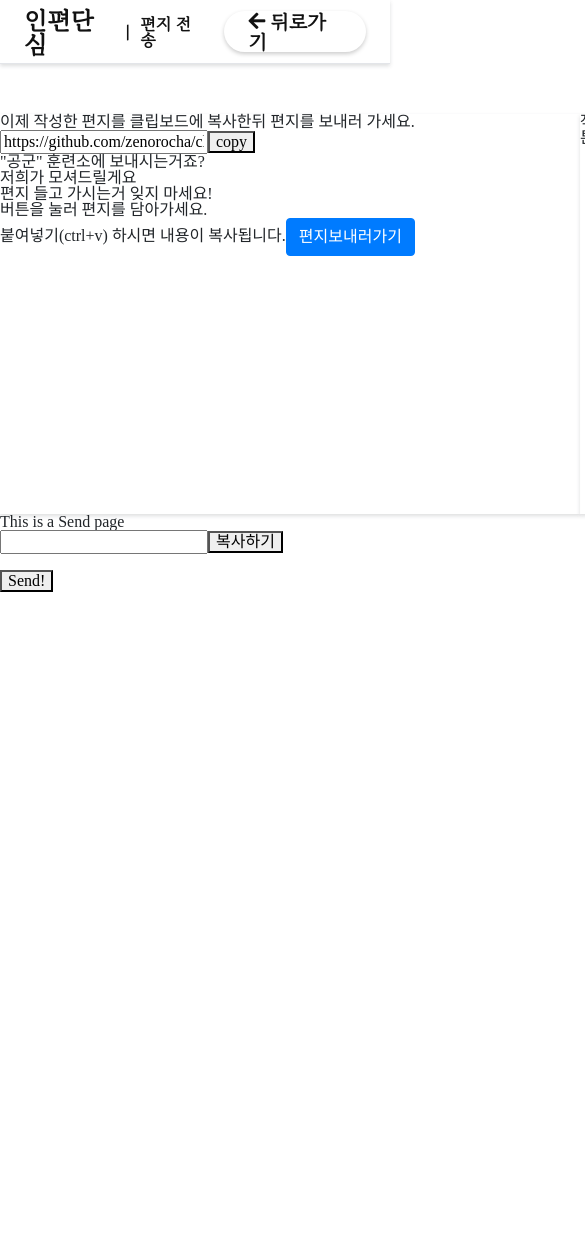
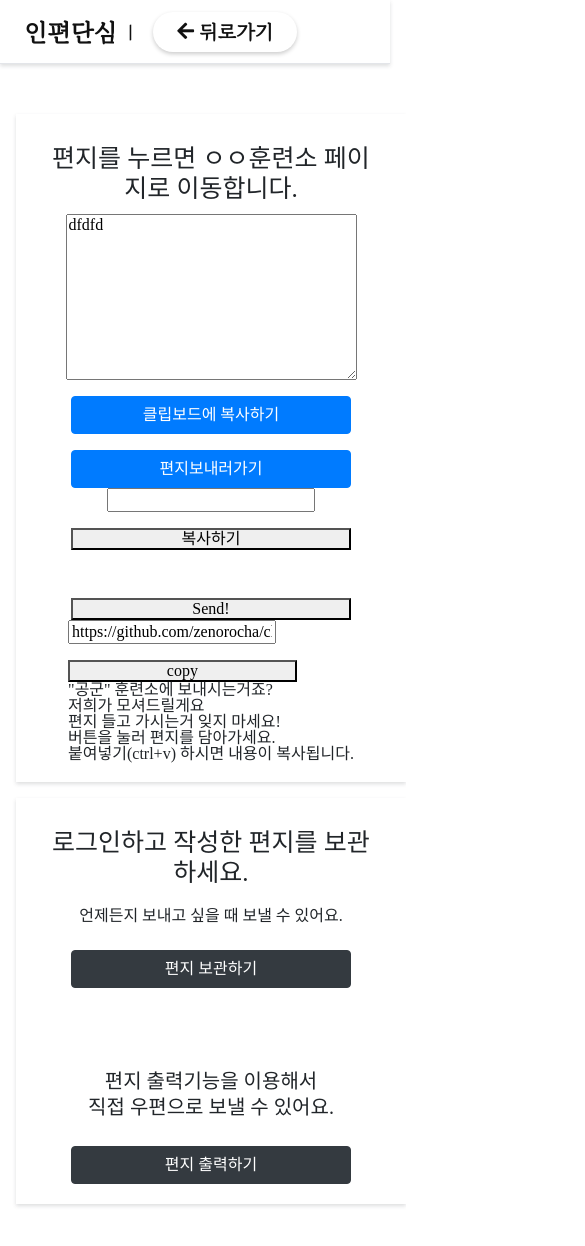
Before and after one commit to osamhack2020/WEB_InpenDansim_INPENDANSIM, a Vue app: page /write/send in a window 390 px wide. Shown: the top 1246 px of the page, 585 px wide, since content can reach past the window. Before the commit the page ends 844 px from the top, so only its background shows below. Built offline with nearby package versions, Linux system fonts and the light colour scheme; no server answers; what v-clipboard would draw is missing.

Commit message:
MOD: Run build

```diff
--- /dev/null
+++ b/public/404.html
@@ -0,0 +1,33 @@
+<!-- <script>
+    const path = window.location.pathname.slice(1);
+    localStorage.setItem('path', path);
+    window.location.href = '../';
+</script> -->
+<!DOCTYPE html>
+<html lang="en">
+
+<head>
+    <meta charset="utf-8">
+    <meta http-equiv="X-UA-Compatible" content="IE=edge">
+    <meta name="viewport" content="width=device-width,initial-scale=1.0">
+    <link rel="icon" href="<%= BASE_URL %>favicon.ico">
+    <!-- <title>인편단심 - INPEN, DANSIM</title> -->
+    <title><%= htmlWebpackPlugin.options.title %></title>
+    <link rel="stylesheet" href="https://fonts.googleapis.com/css?family=Roboto:100,300,400,500,700,900">
+    <link rel="stylesheet" href="https://cdn.jsdelivr.net/npm/@mdi/font@latest/css/materialdesignicons.min.css">
+    <link rel="stylesheet" href="https://stackpath.bootstrapcdn.com/bootstrap/4.5.2/css/bootstrap.min.css"
+        integrity="sha384-JcKb8q3iqJ61gNV9KGb8thSsNjpSL0n8PARn9HuZOnIxN0hoP+VmmDGMN5t9UJ0Z" crossorigin="anonymous">
+    <link rel="stylesheet" href="https://use.fontawesome.com/releases/v5.15.1/css/all.css"
+        integrity="sha384-vp86vTRFVJgpjF9jiIGPEEqYqlDwgyBgEF109VFjmqGmIY/Y4HV4d3Gp2irVfcrp" crossorigin="anonymous" />
+</head>
+
+<body>
+    <noscript>
+        <strong>We're sorry but <%= htmlWebpackPlugin.options.title %> doesn't work properly without JavaScript enabled.
+            Please enable it to continue.</strong>
+    </noscript>
+    <div id="app"></div>
+    <!-- built files will be auto injected -->
+</body>
+
+</html>
--- a/src/views/Home.vue
+++ b/src/views/Home.vue
@@ -332,6 +332,7 @@ export default {
   .page-footer {
     .flex-center {
       flex-wrap: wrap;
+      font-weight: 400;
     }
   }
 }
@@ -362,5 +363,10 @@ export default {
       cursor: pointer;
     }
   }
+  p {
+    color: #0f4c81;
+    font-weight: 300;
+    font-family: "nanum square";
+  }
 }
 </style>
--- a/src/views/RollingPaper.vue
+++ b/src/views/RollingPaper.vue
@@ -239,7 +239,7 @@ export default {
 
 .header-wrapper {
   margin: 16px;
-  padding-left: 60px;
+  padding-left: 30px;
   background-color: #ffffff;
   z-index: 10;
 }
@@ -276,7 +276,13 @@ export default {
   margin: 10px;
   display: block;
 }
-
+button {
+  font: {
+    family: "nanum square";
+    size: 13pt;
+    weight: lighter;
+  }
+}
 .share-button {
   margin-left: 16px;
   background-color: #135fa1;
--- a/src/views/Send.vue
+++ b/src/views/Send.vue
@@ -5,16 +5,39 @@
         <nav role="navigation" class="nav-menu">
           <router-link to="/" class="logo title">인편단심</router-link>
           <span style="margin: 0 0.7rem;">|</span>
-          <span>편지 전송</span>
+          <!-- <span>편지 전송</span> -->
         </nav>
         <div class="nav-back" @click="handleBack">
           <span><i class="fas fa-arrow-left"></i> 뒤로가기</span>
         </div>
       </div>
     </div>
-    <div class="content-area">
+    <div class="content-area" v-if="pageNumber">
       <div class="wrapper send-now">
-        <h1>이제 작성한 편지를 클립보드에 복사한뒤 편지를 보내러 가세요.</h1>
+        <div class="content content-main">
+          편지를 누르면 ㅇㅇ훈련소 페이지로 이동합니다.
+        </div>
+        <textarea name="" id="" cols="30" rows="10">dfdfd</textarea>
+        <!-- 클립보드에 복사되었습니다. -->
+
+        <!-- 테스트영영 -->
+        <button type="button" class="btn btn-primary" @click="showPopup">
+          클립보드에 복사하기
+        </button>
+        <button type="button" class="btn btn-primary" @click="showPopup">
+          편지보내러가기
+        </button>
+        <!--자동으로 이동까지 -->
+        <!-- ㅇㅇ 훈련소로 이동합니다.  -->
+        <input type="text" id="inputField" />
+        <button @click="copyText">복사하기</button>
+
+        <br />
+        <br />
+
+        <button @click="toggleSend">Send!</button>
+        <!-- 테스트영영 -->
+
         <div class="clipboard">
           <!-- Target -->
           <input
@@ -35,35 +58,34 @@
             버튼을 눌러 편지를 담아가세요.
           </h2>
           <span> 붙여넣기(ctrl+v) 하시면 내용이 복사됩니다.</span>
-
-          <button type="button" class="btn btn-primary" @click="showPopup">
-            편지보내러가기
-          </button>
         </div>
       </div>
       <div class="wrapper send-latter">
-        작성한 편지를 저장하면 나중에 언제든지 보낼 수 있어요. 로그인하기
-        로그인하고 저장 버튼 오프라인으로 편지 보내기 서비스 이용하기 기타
-        파일로 출력하기 버튼
+        <div class="content content-main">
+          로그인하고 작성한 편지를 보관하세요.
+        </div>
+        <div class="content content-sub">
+          언제든지 보내고 싶을 때 보낼 수 있어요.
+        </div>
+        <button type="button" class="btn btn-dark">편지 보관하기</button>
+        <div class="content content-middle">
+          편지 출력기능을 이용해서<br />
+          직접 우편으로 보낼 수 있어요.
+        </div>
+        <button type="button" class="btn btn-dark">편지 출력하기</button>
       </div>
     </div>
-    <div v-if="pageNumber">
-      <h1>This is a Send page</h1>
+    <div v-else>
+      <h1>보내기를 완료했습니다!</h1>
 
-      <input type="text" id="inputField" />
-      <button @click="copyText">복사하기</button>
-
-      <br />
-      <br />
-
-      <button @click="toggleSend">Send!</button>
+      <button type="button" class="btn btn-primary" @click="backToSend">
+        뒤로가기
+      </button>
     </div>
   </div>
 </template>
 
 <script>
-// var clipboard = new ClipboardJS(".btn");
-
 export default {
   data() {
     return {
@@ -93,6 +115,10 @@ export default {
         "팝업창기능",
         "width=1440, height=900, left=720, top=330"
       );
+      this.pageNumber = !this.pageNumber;
+    },
+    backToSend: function() {
+      this.pageNumber = !this.pageNumber;
     }
   }
 };
@@ -102,39 +128,36 @@ export default {
 .navigation {
   font-family: "maruburi", Dotum, Baekmuk Dotum, Undotum, Apple Gothic,
     Latin font, sans-serif;
-}
-
-.nav-div {
-  display: flex;
   position: sticky;
   top: 0;
   z-index: 1;
-  padding: 0px 24px;
+}
+.nav-div {
+  display: flex;
   height: 64px;
   align-items: center;
+
+  padding: 0px 24px;
+  // justify-content: space-between;
   justify-content: left;
+  // padding: 0px 16px;
   border-bottom: 1px solid #e3e5e9;
   background-color: rgba(255, 255, 255, 0.95);
   box-shadow: 0 2px 4px 0 rgba(45, 51, 58, 0.16);
   font-weight: bold;
   color: #111111;
-}
-.nav__toggle {
-  display: none;
-}
   .nav-menu {
     display: flex;
     align-items: center;
   }
-.nav-menu > .nav-link {
-  padding-left: 40px;
-}
   .title {
     font-size: 24px;
   }
+}
+
 .nav-back {
-  margin-left: 20px;
-  height: 2.6rem;
+  margin-left: 10px;
+  height: 40px;
   padding: 0 1.5rem;
   border-radius: 1.3rem;
   transition: background 0.3s ease;
@@ -151,18 +174,62 @@ export default {
     box-shadow: none;
   }
 }
+// contents
 .content-area {
-  margin-top: 50px;
-  margin-left: auto;
-  margin-right: auto;
-  width: 1200px;
+  margin: 50px auto;
+  max-width: 1200px;
   display: flex;
+  justify-content: center;
   flex-flow: wrap;
 }
 .wrapper {
-  width: 580px;
-  height: 400px;
+  display: flex;
+  flex-direction: column;
+  align-items: center;
+  padding: 20px;
+  width: 40%;
+  margin: 16px;
   background-color: rgba(255, 255, 255, 0.95);
   box-shadow: 0 2px 4px 0 rgba(45, 51, 58, 0.16);
+  .content {
+    margin: 10px;
+    text-align: center;
+  }
+  .content-main {
+    line-height: 120%;
+    font-size: 48px;
+  }
+  .content-middle {
+    line-height: 130%;
+    margin-top: 80px;
+    font-size: 36px;
+  }
+  .content-sub {
+    font-size: 20px;
+  }
+  button {
+    margin-top: 16px;
+    width: 80%;
+  }
+}
+@media (max-width: 814px) {
+  .content-area {
+    display: block;
+  }
+  .wrapper {
+    width: 100vw;
+    .content-main {
+      line-height: 120%;
+      font-size: 25px;
+    }
+    .content-middle {
+      line-height: 130%;
+      margin-top: 80px;
+      font-size: 20px;
+    }
+    .content-sub {
+      font-size: 16px;
+    }
+  }
 }
 </style>
```
Also changed, not shown: src/assets/images/share.png (added), 26 other files (tests, documents, lock files or other folders). Lines whose indentation alone changed are shown as unchanged.
